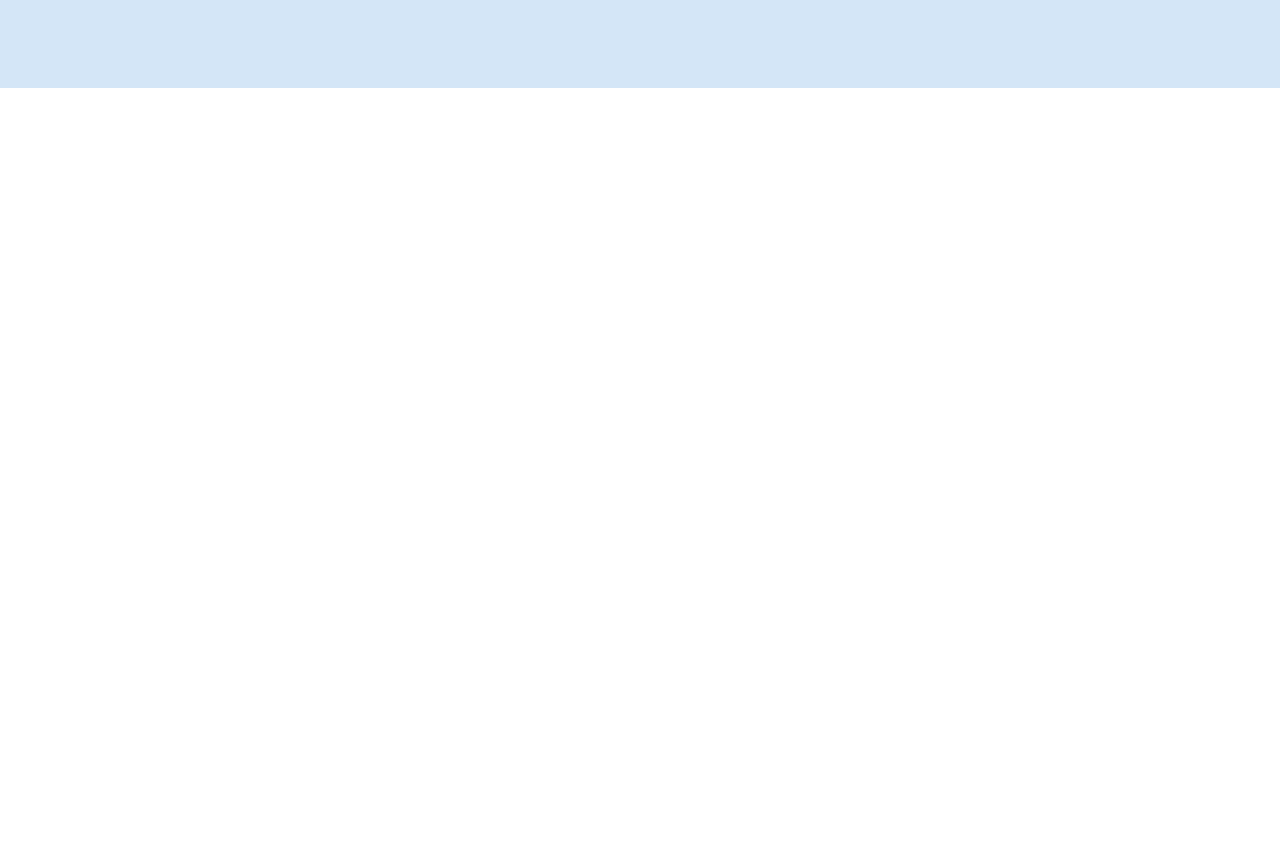
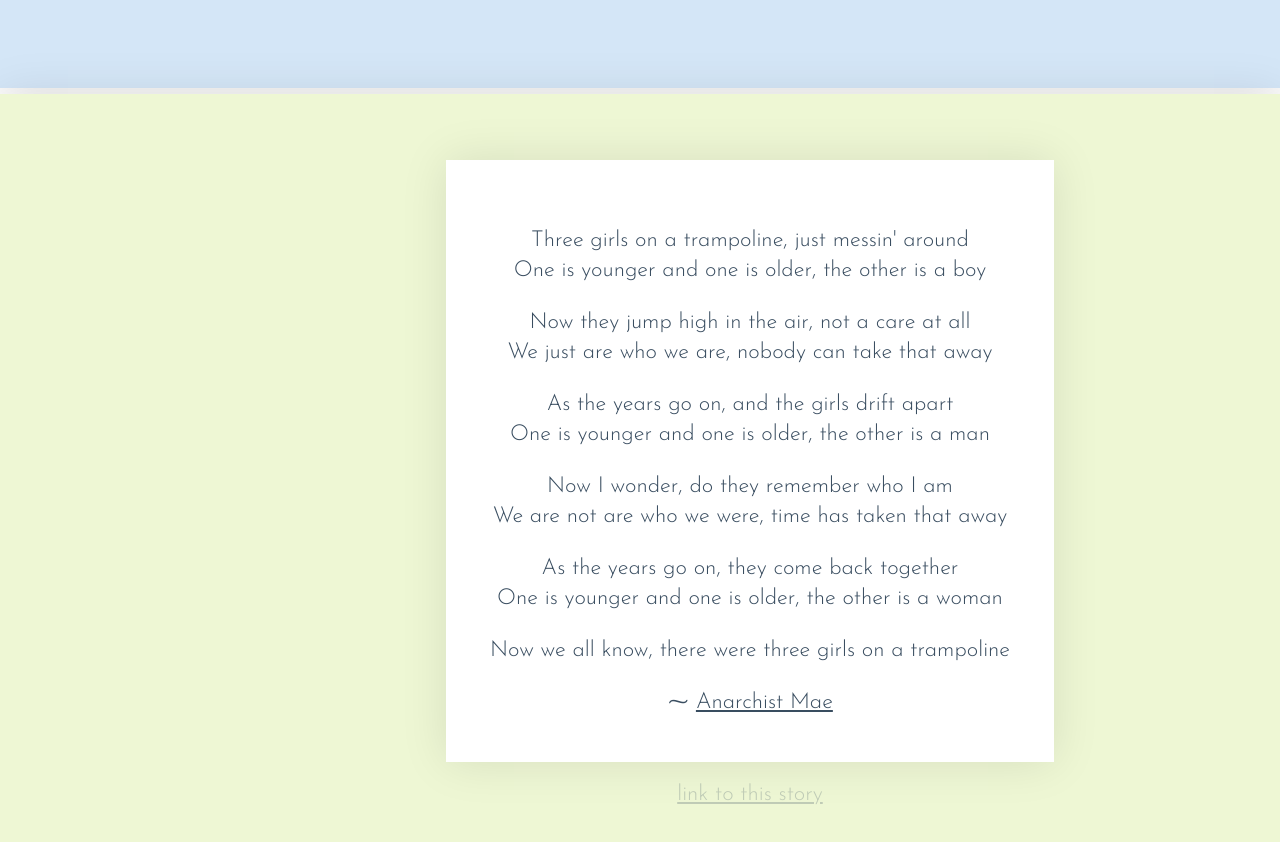
Before and after one commit to jakimfett/wearetrans.art, a plain HTML site: page docs/index.html in a window 1280 px wide. Shown: the part 712-1554 px from the top of the page. Before the commit the page ends 800 px from the top, so only its background shows below. Drawn offline with Linux system fonts and the light colour scheme.

Commit message:
Published the first poem.

```diff
--- a/docs/assets/site.css
+++ b/docs/assets/site.css
@@ -82,12 +82,11 @@ article figure figcaption {
     margin-top: 1rem;
 }
 article figure figcaption:before {
-    content: '‒';
+    content: '⁓';
 }
 article nav {
     height: 3rem;
     line-height: 3rem;
-    margin-bottom: -3rem;
     padding: 0 1rem;
     opacity: 0.25;
     transition: opacity 300ms;
--- a/docs/index.html
+++ b/docs/index.html
@@ -10,11 +10,12 @@
     <article id="welcome" style="background: hsl(210, 70%, 90%);">
         <figure>
             <h1>Welcome to We Are Trans</h1>
-            <p>A collection of positive or gender affirming stories and art of trans people from accross the globe.</p>
+            <p>A collection of positive or gender affirming stories, poems and illustrations of trans people from accross the globe.</p>
             <p><a href="https://github.com/wearetrans/wearetrans.art">Contribute your story or artwork &raquo;</a></p>
         </figure>
     </article>
-    <!--<article id="story-1" style="background: hsl(290, 70%, 90%);">
+    <!--
+    <article id="story-1" style="background: hsl(290, 70%, 90%);">
         <figure>
             <blockquote>
                 <p>Probably the most affirming thing was hearing the term <q>gender euphoria</q> and realizing how well it described so many of my experiences.</p>
@@ -28,4 +29,27 @@
             <a href="#story-1">link to this story</a>
         </nav>
     </article>-->
+    <article id="story-2" style="background: hsl(76, 70%, 90%);">
+        <figure>
+            <blockquote>
+                <p>Three girls on a trampoline, just messin' around<br>
+                    One is younger and one is older, the other is a boy</p>
+                <p>Now they jump high in the air, not a care at all<br>
+                    We just are who we are, nobody can take that away</p>
+                <p>As the years go on, and the girls drift apart<br>
+                    One is younger and one is older, the other is a man</p>
+                <p>Now I wonder, do they remember who I am<br>
+                    We are not are who we were, time has taken that away</p>
+                <p>As the years go on, they come back together<br>
+                    One is younger and one is older, the other is a woman</p>
+                <p>Now we all know, there were three girls on a trampoline</p>
+            </blockquote>
+            <figcaption>
+                <a href="https://auspol.cafe/@anarchistmae">Anarchist Mae</a>
+            </figcaption>
+        </figure>
+        <nav>
+            <a href="#story-2">link to this story</a>
+        </nav>
+    </article>
 </main>
```
Also changed, not shown: 1 other file.
